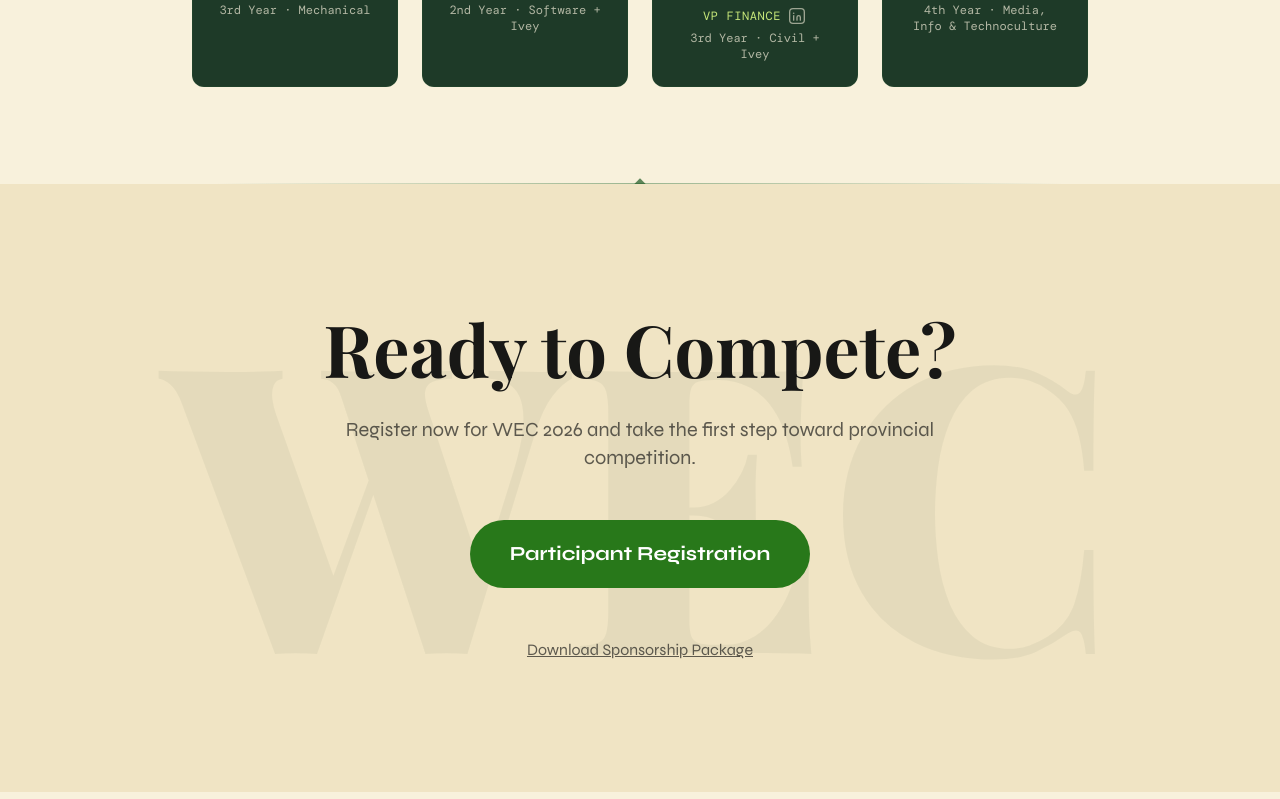
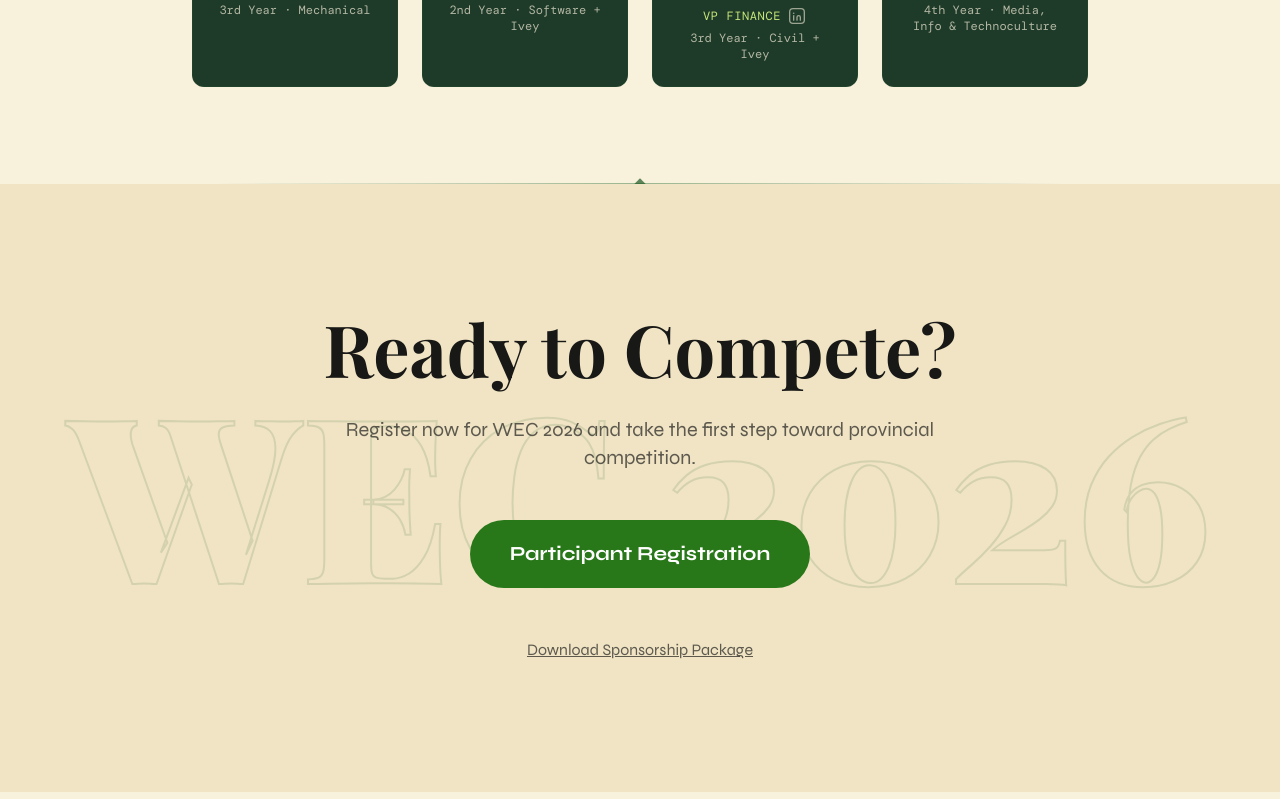
Before and after one commit to Anomaly-E-E/WEC, a React (Vite) app: page / in a window 1280 px wide. Shown: the part 4981-5780 px from the top of the page. Built offline with nearby package versions, Linux system fonts and the light colour scheme; a web font is replaced by a local one.

Commit message:
Add olive accent color and stencil watermark treatment for WEC 2026 text

```diff
--- a/src/pages/Home.tsx
+++ b/src/pages/Home.tsx
@@ -311,10 +311,10 @@ export default function Home() {
 
       <section className="py-32 px-6 bg-forest-dark relative overflow-hidden">
         <div
-          className="absolute inset-0 flex items-center justify-center opacity-5 pointer-events-none"
-          style={{ fontSize: '25rem' }}
+          className="absolute inset-0 flex items-center justify-center opacity-[0.13] pointer-events-none"
+          style={{ fontSize: 'clamp(6rem, 18vw, 16rem)' }}
         >
-          <p className="font-display font-black text-moss-dark">WEC</p>
+          <p className="font-display font-black text-stencil whitespace-nowrap">WEC 2026</p>
         </div>
 
         <div className="max-w-4xl mx-auto relative z-10 text-center">
--- a/src/styles/globals.css
+++ b/src/styles/globals.css
@@ -17,6 +17,7 @@
   --sunlight: 27 87 33;
   --cta-green: 40 120 26;
   --gold: 145 105 8;
+  --olive: 74 106 47;
   --bark: 58 34 16;
   --bark-light: 92 61 30;
   --cream: 24 24 22;
@@ -49,6 +50,7 @@
   --sunlight: 200 232 122;
   --cta-green: 168 210 98;
   --gold: 212 168 50;
+  --olive: 154 186 106;
   --bark: 58 34 16;
   --bark-light: 92 61 30;
   --cream: 240 234 214;
@@ -120,6 +122,11 @@ h1, h2, h3, h4, h5, h6 {
   -webkit-background-clip: text;
   -webkit-text-fill-color: transparent;
   background-clip: text;
+}
+
+.text-stencil {
+  color: transparent;
+  -webkit-text-stroke: 2px rgb(var(--sunlight));
 }
 
 .border-forest {
--- a/tailwind.config.js
+++ b/tailwind.config.js
@@ -21,6 +21,7 @@ export default {
         'fern': 'rgb(var(--fern) / <alpha-value>)',
         'leaf': 'rgb(var(--leaf) / <alpha-value>)',
         'sunlight': 'rgb(var(--sunlight) / <alpha-value>)',
+        'olive': 'rgb(var(--olive) / <alpha-value>)',
         'cta-green': 'rgb(var(--cta-green) / <alpha-value>)',
         'gold': 'rgb(var(--gold) / <alpha-value>)',
         'bark': 'rgb(var(--bark) / <alpha-value>)',
```
